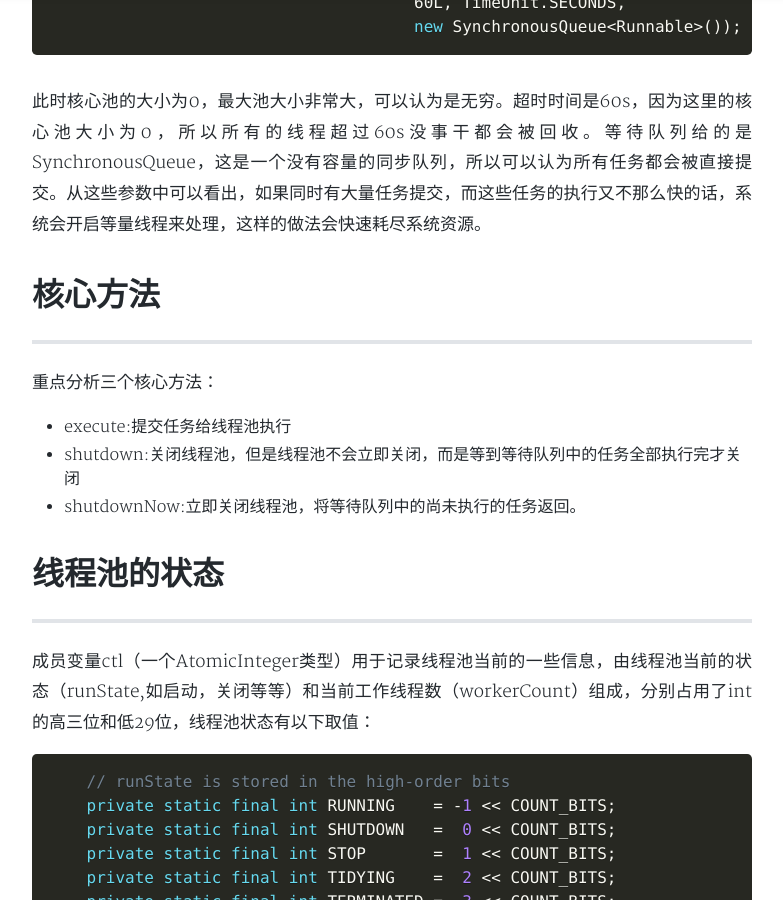
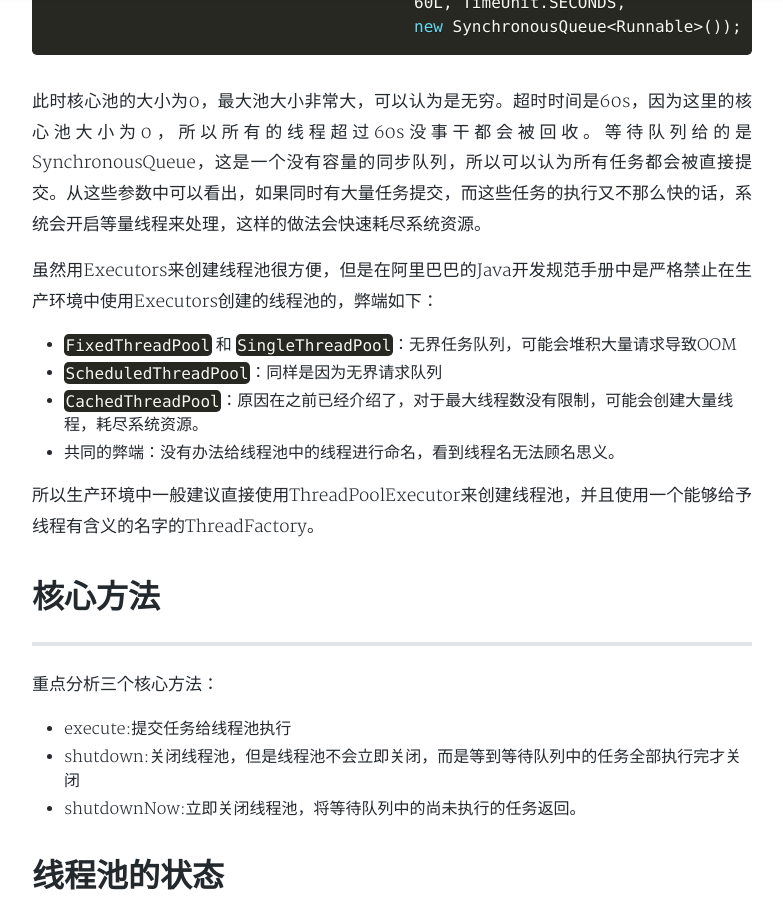
Before and after one commit to DQinYuan/dqinyuan.github.io, a Jekyll site: the page built from _posts/2018-09-08-threadpoolexecutor.md, in a window 1280 px wide and 900 px high, scrolled down 2182 px. Shown: the whole window, without its empty margins (248-1031 px from the left). Built offline with Jekyll 4.4.1, drawn with Linux system fonts in a browser that asks for light colours; nearby versions of some CDN libraries; comment, search, counter and statistics services are not loaded; a style sheet for code colours, icons or effects is not loaded.

Commit message:
threadpoolexecutor update

````diff
--- a/_posts/2018-09-08-threadpoolexecutor.md
+++ b/_posts/2018-09-08-threadpoolexecutor.md
@@ -60,6 +60,16 @@ ThreadPoolExecutor是Java中形形色色的线程池的基础，它参数最多
                                       new SynchronousQueue<Runnable>());
 ```
 此时核心池的大小为0，最大池大小非常大，可以认为是无穷。超时时间是60s，因为这里的核心池大小为0，所以所有的线程超过60s没事干都会被回收。等待队列给的是SynchronousQueue，这是一个没有容量的同步队列，所以可以认为所有任务都会被直接提交。从这些参数中可以看出，如果同时有大量任务提交，而这些任务的执行又不那么快的话，系统会开启等量线程来处理，这样的做法会快速耗尽系统资源。
+
+虽然用Executors来创建线程池很方便，但是在阿里巴巴的Java开发规范手册中是严格禁止在生产环境中使用Executors创建的线程池的，弊端如下：
+
+ - `FixedThreadPool` 和 `SingleThreadPool`：无界任务队列，可能会堆积大量请求导致OOM
+ - `ScheduledThreadPool`：同样是因为无界请求队列
+ - `CachedThreadPool`：原因在之前已经介绍了，对于最大线程数没有限制，可能会创建大量线程，耗尽系统资源。
+ - 共同的弊端：没有办法给线程池中的线程进行命名，看到线程名无法顾名思义。
+
+所以生产环境中一般建议直接使用ThreadPoolExecutor来创建线程池，并且使用一个能够给予线程有含义的名字的ThreadFactory。
+
 # 核心方法
 ---
 重点分析三个核心方法：
````
